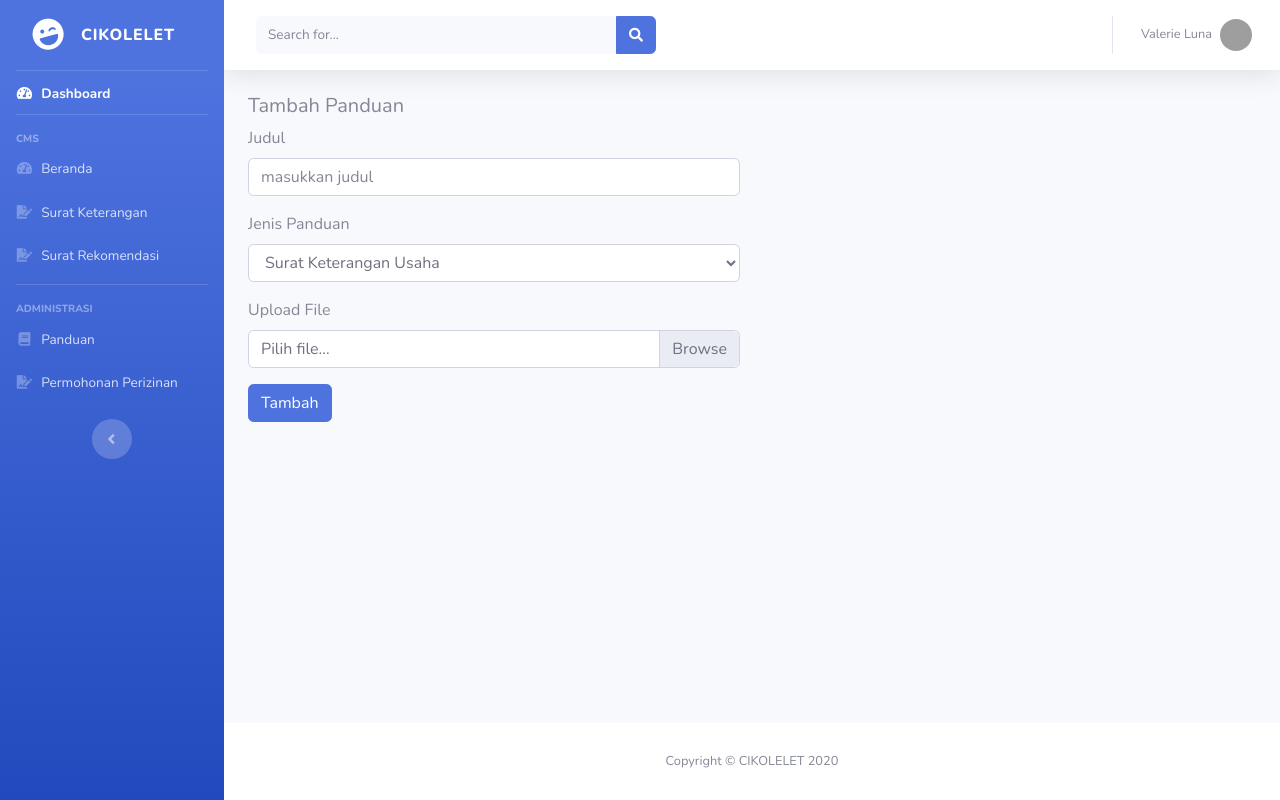
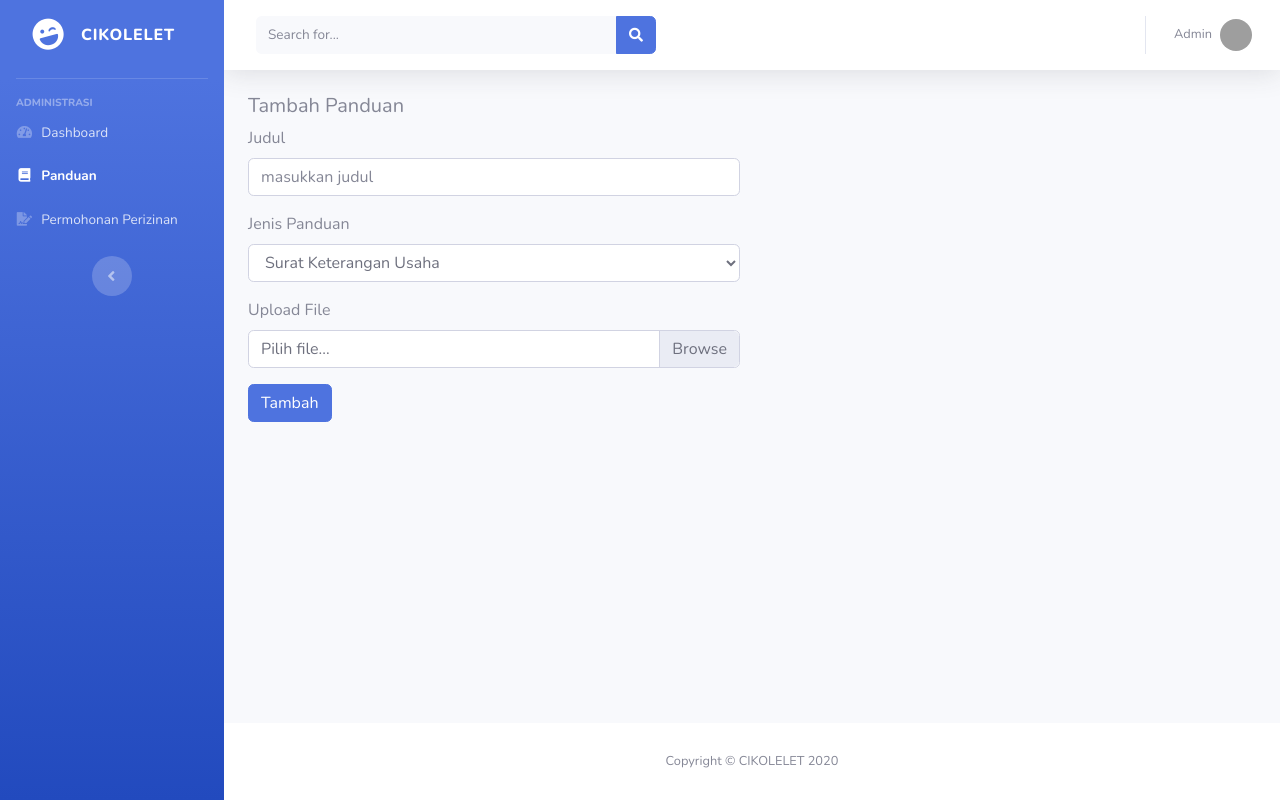
Before and after one commit to anggihseptiawan/kkn_be, a CodeIgniter app: page /database/admin/panduan/add in a window 1280 px wide. Run offline with CodeIgniter, Linux system fonts and the light colour scheme; a user stored in the database is signed in; data comes from the database, SQL or seed files in the repository; some libraries are stand-ins or nearby versions; grey boxes are pictures that could not be loaded.

Commit message:
add class active menu and add user name in admin page

```diff
--- a/application/config/config.php
+++ b/application/config/config.php
@@ -23,7 +23,9 @@ defined('BASEPATH') or exit('No direct script access allowed');
 | a PHP script and you can easily do that on your own.
 |
 */
-$config['base_url'] = 'http://localhost/admin_desa';
+$config['base_url'] = ((isset($_SERVER['HTTPS']) && $_SERVER['HTTPS'] == "on") ? "https" : "http");
+$config['base_url'] .= "://" . $_SERVER['HTTP_HOST'];
+$config['base_url'] .= str_replace(basename($_SERVER['SCRIPT_NAME']), "", $_SERVER['SCRIPT_NAME']);
 
 /*
 |--------------------------------------------------------------------------
--- a/application/controllers/Home.php
+++ b/application/controllers/Home.php
@@ -6,6 +6,7 @@ class Home extends CI_Controller
 	public function index()
 	{
 		$data['page'] = 'user/home/index';
+		$data['active'] = 'home';
 		$data['user'] = $this->db->get_where('user', ['email' => $this->session->userdata('email')])->row_array();
 		$this->load->view('layouts/frontend/main_layout', $data);
 	}
--- a/application/controllers/Perizinan.php
+++ b/application/controllers/Perizinan.php
@@ -16,6 +16,7 @@ class Perizinan extends CI_Controller
         $data['user'] = $this->db->get_where('user', ['email' => $this->session->userdata('email')])->row_array();
 
         $data['pengajuan'] = $this->db->get_where('surat', ['user_id' => $data['user']['user_id']])->result_array();
+        $data['active'] = 'user';
 
         $this->load->view('layouts/frontend/main_layout', $data);
     }
--- a/application/controllers/SK.php
+++ b/application/controllers/SK.php
@@ -7,6 +7,7 @@ class SK extends CI_Controller
     public function index()
     {
         $data['page'] = 'user/keterangan/index';
+        $data['active'] = "sk";
         $data['user'] = $this->db->get_where('user', ['email' => $this->session->userdata('email')])->row_array();
         $data['panduan'] = $this->db->get("panduan")->result_array();
         $this->load->view('layouts/frontend/main_layout', $data);
--- a/application/controllers/SR.php
+++ b/application/controllers/SR.php
@@ -7,6 +7,7 @@ class SR extends CI_Controller
     public function index()
     {
         $data['page'] = 'user/rekomendasi/index';
+        $data['active'] = 'sr';
         $data['user'] = $this->db->get_where('user', ['email' => $this->session->userdata('email')])->row_array();
         $this->load->view('layouts/frontend/main_layout', $data);
     }
--- a/application/controllers/User.php
+++ b/application/controllers/User.php
@@ -23,6 +23,7 @@ class User extends CI_Controller
         $data['username'] = $data['user']['username'];
         $data['nohp'] = $data['user']['nohp'];
         $data['email'] = $data['user']['email'];
+        $data['active'] = 'user';
 
         $this->load->view('layouts/frontend/main_layout', $data);
     }
@@ -40,11 +41,8 @@ class User extends CI_Controller
         $data['username'] = $data['user']['username'];
         $data['nohp'] = $data['user']['nohp'];
         $data['email'] = $data['user']['email'];
+        $data['active'] = 'user';
 
         $this->load->view('layouts/frontend/main_layout', $data);
     }
-
-    public function update()
-    {
-    }
 }
--- a/application/controllers/admin/Home.php
+++ b/application/controllers/admin/Home.php
@@ -13,6 +13,8 @@ class Home extends CI_Controller
 	public function index()
 	{
 		$data['page'] = 'admin/home/index';
+		$data['active'] = 'home';
+		$data['user'] = $this->db->get_where('admin', ['email' => $this->session->userdata("email")])->row_array();
 		$this->load->view('layouts/backend/main_layout', $data);
 	}
 }
--- a/application/controllers/admin/Panduan.php
+++ b/application/controllers/admin/Panduan.php
@@ -15,7 +15,9 @@ class Panduan extends CI_Controller
     public function index()
     {
         $data['page'] = 'admin/panduan/index';
+        $data['active'] = 'panduan';
         $data['dokumen'] = $this->db->get('panduan')->result_array();
+        $data['user'] = $this->db->get_where('admin', ['email' => $this->session->userdata("email")])->row_array();
 
         $this->load->view('layouts/backend/main_layout', $data);
     }
@@ -23,6 +25,8 @@ class Panduan extends CI_Controller
     public function add()
     {
         $data['page'] = 'admin/panduan/add';
+        $data['active'] = 'panduan';
+        $data['user'] = $this->db->get_where('admin', ['email' => $this->session->userdata("email")])->row_array();
         $this->load->view('layouts/backend/main_layout', $data);
     }
 
@@ -66,7 +70,9 @@ class Panduan extends CI_Controller
     public function edit($id)
     {
         $data['page'] = 'admin/panduan/edit';
+        $data['active'] = 'panduan';
         $data['file'] = $this->db->get_where('panduan', ["panduan_id" => $id])->row_array();
+        $data['user'] = $this->db->get_where('admin', ['email' => $this->session->userdata("email")])->row_array();
 
         $this->load->view('layouts/backend/main_layout', $data);
     }
--- a/application/controllers/admin/Perizinan.php
+++ b/application/controllers/admin/Perizinan.php
@@ -13,15 +13,19 @@ class Perizinan extends CI_Controller
     public function index()
     {
         $data['page'] = 'admin/perizinan/index';
+        $data['active'] = 'perizinan';
         $data['pengajuan'] = $this->db->where('status =', 0)->get('surat')->result_array();
+        $data['user'] = $this->db->get_where('admin', ['email' => $this->session->userdata("email")])->row_array();
         $this->load->view('layouts/backend/main_layout', $data);
     }
 
     public function detail_pengajuan($user_id, $surat_id)
     {
         $data['page'] = 'admin/perizinan/detail';
+        $data['active'] = 'perizinan';
         $data['user'] = $this->db->where(['user_id' => $user_id])->get('user')->row_array();
         $data['surat'] = $this->db->where(['surat_id' => $surat_id])->get('surat')->row_array();
+        $data['user'] = $this->db->get_where('admin', ['email' => $this->session->userdata("email")])->row_array();
         $this->load->view('layouts/backend/main_layout', $data);
     }
 
--- a/application/views/layouts/backend/main_layout.php
+++ b/application/views/layouts/backend/main_layout.php
@@ -40,42 +40,35 @@
       </a>
 
       <!-- Divider -->
-      <hr class="sidebar-divider my-0">
 
-      <!-- Nav Item - Dashboard -->
-      <li class="nav-item active">
-        <a class="nav-link" href="<?= base_url("/admin/home"); ?>">
-          <i class="fas fa-fw fa-tachometer-alt"></i>
-          <span>Dashboard</span></a>
-      </li>
-
-      <!-- Divider -->
-      <hr class="sidebar-divider">
 
       <!-- Heading -->
-      <div class="sidebar-heading">
+      <!-- <div class="sidebar-heading">
         CMS
-      </div>
+      </div> -->
 
       <!-- Nav Item - Pages Collapse Menu -->
-      <li class="nav-item">
-        <a class="nav-link" href="<?= base_url("admin/beranda") ?>">
+      <!-- <li class="nav-item">
+        <a class="nav-link" href="<? //= base_url("admin/beranda")
+                                  ?>">
           <i class="fas fa-fw fa-tachometer-alt"></i>
           <span>Beranda</span></a>
       </li>
 
       <li class="nav-item">
-        <a class="nav-link" href="<?= base_url("admin/home") ?>">
+        <a class="nav-link" href="<? //= base_url("admin/sk")
+                                  ?>">
           <i class="fas fa-fw fa-file-signature"></i>
           <span>Surat Keterangan</span></a>
       </li>
 
 
       <li class="nav-item">
-        <a class="nav-link" href="<?= base_url("admin/home") ?>">
+        <a class="nav-link" href="<? //= base_url("admin/sr")
+                                  ?>">
           <i class="fas fa-fw fa-file-signature"></i>
           <span>Surat Rekomendasi</span></a>
-      </li>
+      </li> -->
 
       <!-- Divider -->
       <hr class="sidebar-divider mt-2">
@@ -85,15 +78,22 @@
         Administrasi
       </div>
 
+      <!-- Nav Item - Dashboard -->
+      <li class="nav-item <?= $active == 'home' ? "active" : ""; ?>">
+        <a class="nav-link" href="<?= base_url("/admin/home"); ?>">
+          <i class="fas fa-fw fa-tachometer-alt"></i>
+          <span>Dashboard</span></a>
+      </li>
+
       <!-- Panduan, berisi tentang file-file contoh surat perizinan untuk pengguna-->
-      <li class="nav-item">
+      <li class="nav-item <?= $active == 'panduan' ? "active" : ""; ?>">
         <a class="nav-link" href="<?= base_url("admin/panduan") ?>">
           <i class="fas fa-fw fa-book"></i>
           <span>Panduan</span></a>
       </li>
 
       <!-- Nav Item - Tables -->
-      <li class="nav-item">
+      <li class="nav-item <?= $active == 'perizinan' ? "active" : ""; ?>">
         <a class="nav-link" href="<?= base_url("admin/perizinan") ?>">
           <i class="fas fa-fw fa-file-signature"></i>
           <span>Permohonan Perizinan</span></a>
@@ -162,7 +162,7 @@
             <!-- Nav Item - User Information -->
             <li class="nav-item dropdown no-arrow">
               <a class="nav-link dropdown-toggle" href="#" id="userDropdown" role="button" data-toggle="dropdown" aria-haspopup="true" aria-expanded="false">
-                <span class="mr-2 d-none d-lg-inline text-gray-600 small">Valerie Luna</span>
+                <span class="mr-2 d-none d-lg-inline text-gray-600 small"><?= $user['name']; ?></span>
                 <img class="img-profile rounded-circle" src="https://source.unsplash.com/QAB-WJcbgJk/60x60">
               </a>
               <!-- Dropdown - User Information -->
--- a/assets/css/style.css
+++ b/assets/css/style.css
@@ -245,6 +245,10 @@ a.icons {
 
 a.icons :hover {
 	color: #3aaade;
+}
+
+a.bolded.active {
+	color: #3aaade !important;
 }
 
 .btn-danger {
```
Also changed, not shown: application/views/layouts/frontend/main_layout.php (+4 -4 lines).
